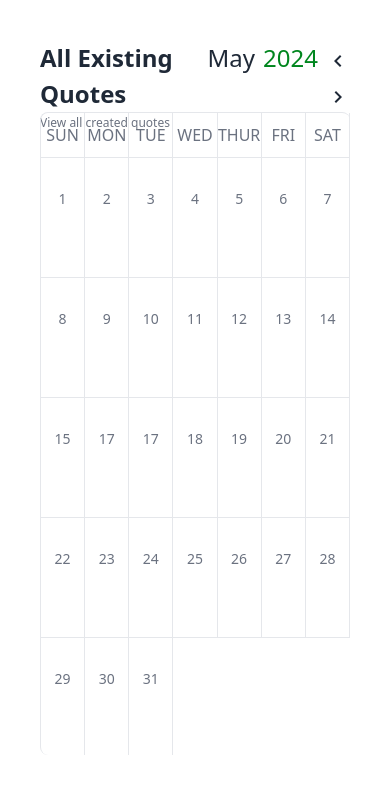
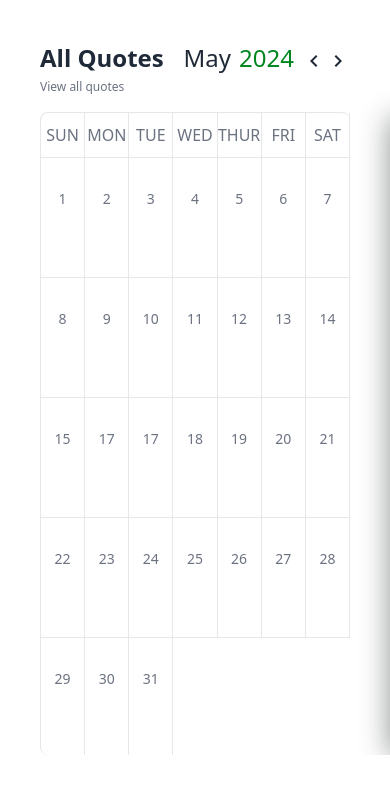
Before and after one commit to midezen/Oneport365-Interview-Task, a React (Vite) app: page / in a window 390 px wide. Shown: the top 794 px of the page. Built offline with nearby package versions, Linux system fonts and the light colour scheme; no server answers.

Commit message:
made homepage responsive

```diff
--- a/src/components/Calender.tsx
+++ b/src/components/Calender.tsx
@@ -10,7 +10,7 @@ const Calender = ({ setToggle, toggle }: Prop) => {
   ];
   return (
     <div className="h-[643px] border-t border-l  rounded-[8px] relative mx-[40px] mt-[32px]">
-      <div className="grid grid-cols-7 text-[16px] leading-6 text-center text-gray-500 border-b">
+      <div className="grid grid-cols-7 max-[370px]:text-[14px] text-[16px] leading-6 text-center text-gray-500 border-b">
         <div className="border-r py-[10px]">SUN</div>
         <div className="border-r py-[10px]">MON</div>
         <div className="border-r py-[10px]">TUE</div>
--- a/src/pages/Home.tsx
+++ b/src/pages/Home.tsx
@@ -48,14 +48,17 @@ const Home: React.FC = () => {
     <div id="home" className="relative overflow-hidden">
       <div id="top" className="h-[79px] flex justify-between p-[40px]">
         <div id="existing" className="flex flex-col gap-[2px]">
-          <span className="text-[24px] text-[#1F2937] font-semibold">
-            All Existing Quotes
+          <span className="max-[370px]:text-[20px] text-[24px] text-[#1F2937] font-semibold">
+            All <span className="max-[470px]:hidden">Existing</span> Quotes
           </span>
           <span className="text-[12px] text-[#6B7280]">
-            View all created quotes
+            View all <span className="max-[470px]:hidden">created</span> quotes
           </span>
         </div>
-        <div id="may" className="text-[24px] flex gap-[8px] font-medium">
+        <div
+          id="may"
+          className="max-[370px]:text-[20px] text-[24px] flex gap-[8px] font-medium"
+        >
           <span className=" text-[#1F2937]">May</span>
           <span className="text-[#00861E]">2024</span>
           <div id="icons">
@@ -76,7 +79,7 @@ const Home: React.FC = () => {
       <div
         id="addContainer"
         className={`p-[20px] flex flex-col gap-[16px] absolute w-[300px] h-[643px] shadow-[-4px_4px_27px_-3px_rgba(21,36,26,0.46)] bg-[#1F2937] ${
-          toggle ? "right-0" : "right-[-400px]"
+          toggle ? "right-0" : "right-[-300px]"
         } transition-all ease-in duration-[0.4s] top-[111px]`}
       >
         <div id="addTop" className="flex justify-between text-[13px]">
```
